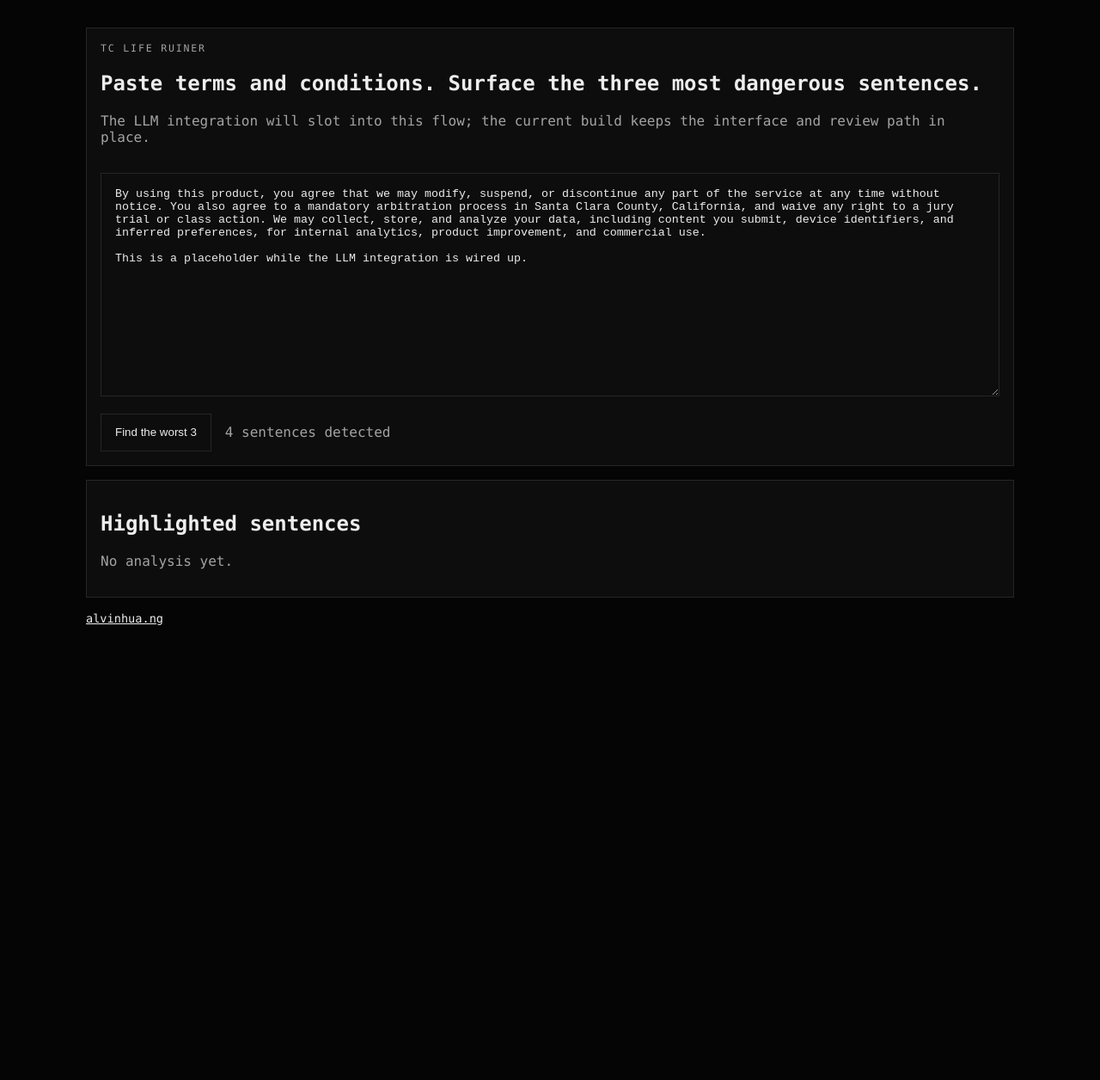
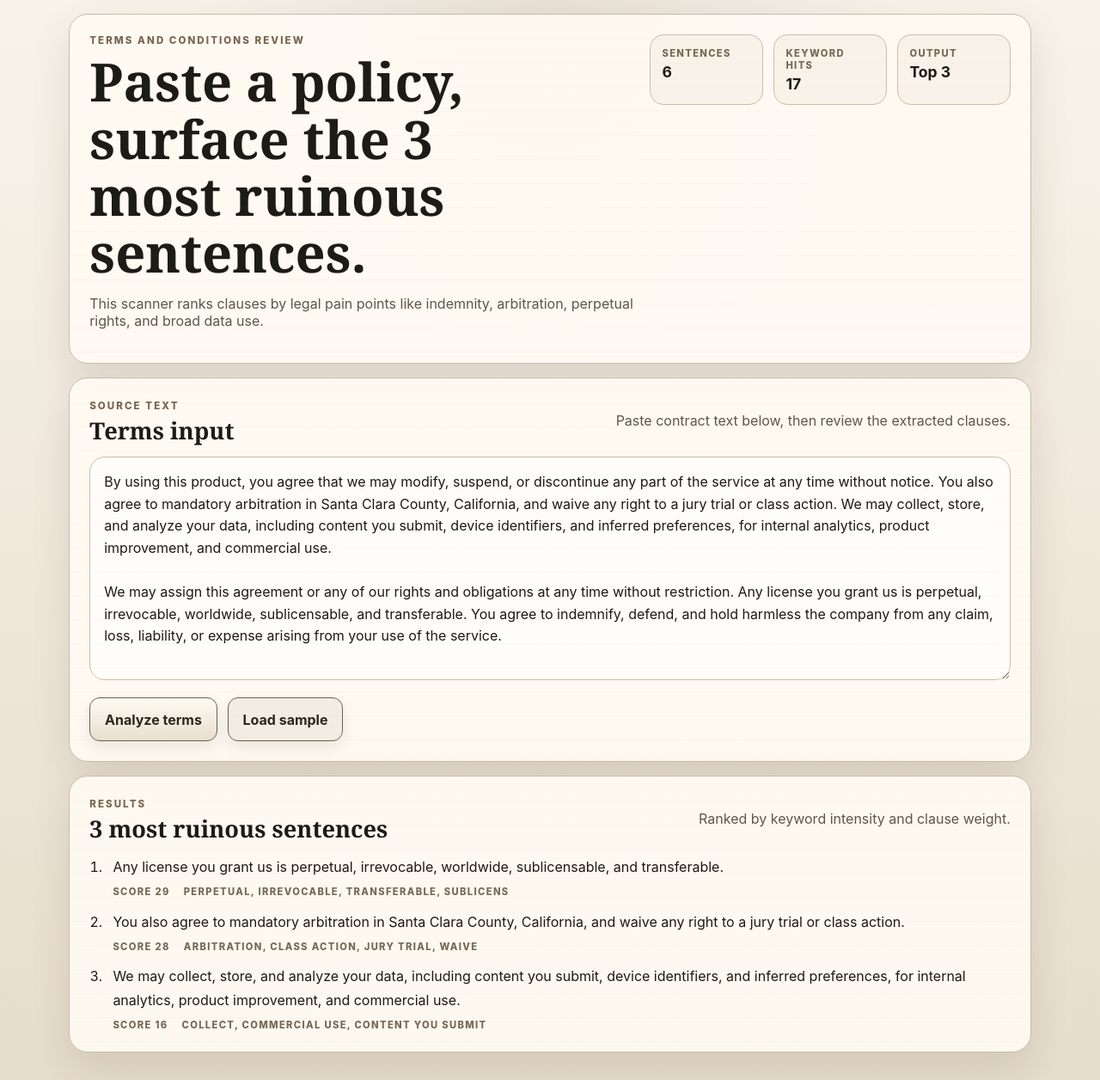
Before and after one commit to alvinhhh/stupid-ideas-hub, a React (Vite) app in the folder projects/tc-life-ruiner/: page / in a window 1280 px wide. Shown: the whole page at 86% size. Before the commit the page ends 800 px from the top, so only its background shows below. Built offline with nearby package versions, Linux system fonts and the light colour scheme.

Commit message:
Overhaul tc-life-ruiner analyzer and UI

```diff
--- a/projects/tc-life-ruiner/src/App.jsx
+++ b/projects/tc-life-ruiner/src/App.jsx
@@ -1,55 +1,185 @@
 import { useMemo, useState } from 'react';
 
-const defaultText = `By using this product, you agree that we may modify, suspend, or discontinue any part of the service at any time without notice. You also agree to a mandatory arbitration process in Santa Clara County, California, and waive any right to a jury trial or class action. We may collect, store, and analyze your data, including content you submit, device identifiers, and inferred preferences, for internal analytics, product improvement, and commercial use.
+const DEFAULT_TEXT = `By using this product, you agree that we may modify, suspend, or discontinue any part of the service at any time without notice. You also agree to mandatory arbitration in Santa Clara County, California, and waive any right to a jury trial or class action. We may collect, store, and analyze your data, including content you submit, device identifiers, and inferred preferences, for internal analytics, product improvement, and commercial use.
 
-This is a placeholder while the LLM integration is wired up.`;
+We may assign this agreement or any of our rights and obligations at any time without restriction. Any license you grant us is perpetual, irrevocable, worldwide, sublicensable, and transferable. You agree to indemnify, defend, and hold harmless the company from any claim, loss, liability, or expense arising from your use of the service.`;
+
+const RUINOUS_KEYWORDS = [
+  { term: 'indemnif', weight: 7 },
+  { term: 'arbitration', weight: 7 },
+  { term: 'class action', weight: 8 },
+  { term: 'jury trial', weight: 6 },
+  { term: 'perpetual', weight: 7 },
+  { term: 'irrevocable', weight: 7 },
+  { term: 'transferable', weight: 4 },
+  { term: 'sublicens', weight: 6 },
+  { term: 'waive', weight: 5 },
+  { term: 'liability', weight: 5 },
+  { term: 'disclaim', weight: 5 },
+  { term: 'terminate', weight: 4 },
+  { term: 'assign', weight: 4 },
+  { term: 'collect', weight: 4 },
+  { term: 'commercial use', weight: 5 },
+  { term: 'without notice', weight: 5 },
+  { term: 'any time', weight: 3 },
+  { term: 'broad', weight: 2 },
+  { term: 'exclusive', weight: 2 },
+  { term: 'royalty-free', weight: 4 },
+  { term: 'license', weight: 3 },
+  { term: 'government', weight: 2 },
+  { term: 'content you submit', weight: 4 },
+  { term: 'third party', weight: 2 },
+  { term: 'no warranty', weight: 5 },
+];
+
+const EFFECT_WORDS = ['indemnify', 'arbitrate', 'waive', 'transfer', 'license', 'collect', 'discontinue', 'terminate', 'sublicense'];
 
 function splitSentences(text) {
-  return text.match(/[^.!?]+[.!?]?/g)?.map((sentence) => sentence.trim()).filter(Boolean) ?? [];
+  return text
+    .replace(/\s+/g, ' ')
+    .match(/[^.!?]+[.!?]+|[^.!?]+$/g)
+    ?.map((sentence) => sentence.trim())
+    .filter(Boolean) ?? [];
 }
 
-function pickDangerousSentences(sentences) {
-  return [...sentences]
-    .sort((a, b) => b.length - a.length)
-    .slice(0, 3);
+function scoreSentence(sentence) {
+  const lower = sentence.toLowerCase();
+  let score = 0;
+  const hits = [];
+
+  for (const entry of RUINOUS_KEYWORDS) {
+    if (lower.includes(entry.term)) {
+      score += entry.weight;
+      hits.push(entry.term);
+    }
+  }
+
+  for (const word of EFFECT_WORDS) {
+    if (lower.includes(word)) {
+      score += 1;
+    }
+  }
+
+  if (lower.includes('any') && lower.includes('rights')) {
+    score += 2;
+  }
+
+  if (lower.includes('without')) {
+    score += 1;
+  }
+
+  if (sentence.length > 180) {
+    score += 2;
+  } else if (sentence.length > 120) {
+    score += 1;
+  }
+
+  return {
+    sentence,
+    score,
+    hits,
+  };
+}
+
+function analyzeText(text) {
+  const sentences = splitSentences(text);
+  const scored = sentences.map(scoreSentence).sort((a, b) => {
+    if (b.score !== a.score) {
+      return b.score - a.score;
+    }
+    return b.sentence.length - a.sentence.length;
+  });
+
+  return scored.slice(0, 3);
+}
+
+function formatHits(hits) {
+  if (hits.length === 0) {
+    return 'general risk language';
+  }
+
+  const unique = [...new Set(hits)];
+  return unique.slice(0, 4).join(', ');
 }
 
 export default function App() {
-  const [input, setInput] = useState(defaultText);
-  const [result, setResult] = useState([]);
+  const [input, setInput] = useState(DEFAULT_TEXT);
+  const [results, setResults] = useState(() => analyzeText(DEFAULT_TEXT));
 
   const sentenceCount = useMemo(() => splitSentences(input).length, [input]);
+  const keywordHits = useMemo(() => {
+    const lower = input.toLowerCase();
+    return RUINOUS_KEYWORDS.filter((item) => lower.includes(item.term)).length;
+  }, [input]);
 
   const analyze = () => {
-    const sentences = splitSentences(input);
-    setResult(pickDangerousSentences(sentences));
+    setResults(analyzeText(input));
   };
 
   return (
-    <main className='app shell'>
-      <section className='hero card'>
-        <p className='eyebrow'>tc life ruiner</p>
-        <h1>Paste terms and conditions. Surface the three most dangerous sentences.</h1>
-        <p className='lede'>The LLM integration will slot into this flow; the current build keeps the interface and review path in place.</p>
-        <textarea value={input} onChange={(e) => setInput(e.target.value)} />
-        <div className='actions'>
-          <button onClick={analyze}>Find the worst 3</button>
-          <span className='meta'>{sentenceCount} sentences detected</span>
+    <main className='shell'>
+      <section className='hero card paper-card'>
+        <div>
+          <p className='eyebrow'>terms and conditions review</p>
+          <h1>Paste a policy, surface the 3 most ruinous sentences.</h1>
+          <p className='lede'>This scanner ranks clauses by legal pain points like indemnity, arbitration, perpetual rights, and broad data use.</p>
+        </div>
+        <div className='stats-grid'>
+          <div>
+            <span>Sentences</span>
+            <strong>{sentenceCount}</strong>
+          </div>
+          <div>
+            <span>Keyword hits</span>
+            <strong>{keywordHits}</strong>
+          </div>
+          <div>
+            <span>Output</span>
+            <strong>Top 3</strong>
+          </div>
         </div>
       </section>
 
-      <section className='card output'>
-        <h2>Highlighted sentences</h2>
-        {result.length === 0 ? (
-          <p className='lede'>No analysis yet.</p>
+      <section className='card editor-card paper-card'>
+        <div className='section-head'>
+          <div>
+            <p className='eyebrow'>source text</p>
+            <h2>Terms input</h2>
+          </div>
+          <p className='meta'>Paste contract text below, then review the extracted clauses.</p>
+        </div>
+        <textarea value={input} onChange={(event) => setInput(event.target.value)} spellCheck='false' />
+        <div className='actions'>
+          <button type='button' onClick={analyze}>Analyze terms</button>
+          <button type='button' className='secondary' onClick={() => { setInput(DEFAULT_TEXT); setResults(analyzeText(DEFAULT_TEXT)); }}>Load sample</button>
+        </div>
+      </section>
+
+      <section className='card results-card paper-card'>
+        <div className='section-head'>
+          <div>
+            <p className='eyebrow'>results</p>
+            <h2>3 most ruinous sentences</h2>
+          </div>
+          <p className='meta'>Ranked by keyword intensity and clause weight.</p>
+        </div>
+
+        {results.length === 0 ? (
+          <p className='empty-state'>No analysis yet. Paste text and analyze it.</p>
         ) : (
-          <ol>{result.map((sentence) => <li key={sentence}>{sentence}</li>)}</ol>
+          <ol className='ruin-list'>
+            {results.map((item) => (
+              <li key={item.sentence} className='ruin-item'>
+                <div className='ruin-copy'>{item.sentence}</div>
+                <div className='ruin-meta'>
+                  <span>Score {item.score}</span>
+                  <span>{formatHits(item.hits)}</span>
+                </div>
+              </li>
+            ))}
+          </ol>
         )}
       </section>
-
-      <footer className='plain-footer'>
-        <a href='https://alvinhua.ng' target='_blank' rel='noreferrer'>alvinhua.ng</a>
-      </footer>
     </main>
   );
 }
--- a/projects/tc-life-ruiner/src/styles.css
+++ b/projects/tc-life-ruiner/src/styles.css
@@ -1,89 +1,229 @@
 :root {
-  color-scheme: dark;
-  font-family: ui-monospace, SFMono-Regular, Menlo, Monaco, Consolas, monospace;
-  color: #ededed;
-  background: #050505;
+  color-scheme: light;
+  font-family: Inter, ui-sans-serif, system-ui, -apple-system, BlinkMacSystemFont, 'Segoe UI', sans-serif;
+  color: #1d1b16;
+  background:
+    linear-gradient(180deg, #f5f1e8 0%, #ebe1d0 100%);
 }
 
 * {
   box-sizing: border-box;
 }
 
+html,
+body,
+#root {
+  min-height: 100%;
+}
+
 body {
   margin: 0;
-  min-height: 100vh;
-  background: #050505;
+  background:
+    radial-gradient(circle at top, rgba(106, 89, 64, 0.12), transparent 30%),
+    linear-gradient(180deg, #f8f3ea 0%, #e7ddcc 100%);
+}
+
+button,
+input,
+textarea {
+  font: inherit;
+}
+
+button {
+  border: 1px solid #6d614f;
+  background: linear-gradient(180deg, #fffaf2 0%, #e8dfcf 100%);
+  color: #2c261d;
+  padding: 0.9rem 1.05rem;
+  border-radius: 12px;
+  cursor: pointer;
+  font-weight: 700;
+  box-shadow: 0 8px 18px rgba(36, 27, 16, 0.08);
+}
+
+button:hover {
+  background: linear-gradient(180deg, #fffdf8 0%, #ddd3c2 100%);
+}
+
+button.secondary {
+  background: #f2ece2;
+}
+
+.shell {
+  width: min(1120px, calc(100vw - 1.5rem));
+  margin: 0 auto;
+  padding: 1rem 0 2rem;
+  display: grid;
+  gap: 1rem;
+}
+
+.card {
+  border: 1px solid #c9bca8;
+  background: rgba(255, 251, 244, 0.92);
+  border-radius: 22px;
+  box-shadow: 0 18px 45px rgba(60, 45, 28, 0.12);
+}
+
+.paper-card {
+  position: relative;
+  overflow: hidden;
+}
+
+.paper-card::before {
+  content: '';
+  position: absolute;
+  inset: 0;
+  pointer-events: none;
+  background-image: linear-gradient(rgba(130, 110, 87, 0.05) 1px, transparent 1px);
+  background-size: 100% 28px;
+  opacity: 0.6;
+}
+
+.hero,
+.editor-card,
+.results-card {
+  padding: 1.45rem;
+}
+
+.hero {
+  display: flex;
+  align-items: flex-start;
+  justify-content: space-between;
+  gap: 1rem;
+}
+
+.hero h1,
+.section-head h2 {
+  margin: 0;
+  line-height: 1.08;
+  font-family: Georgia, 'Times New Roman', serif;
+}
+
+.hero h1 {
+  font-size: clamp(2.2rem, 4.8vw, 4.3rem);
+  max-width: 14ch;
+}
+
+.eyebrow {
+  margin: 0 0 0.45rem;
+  color: #7a6450;
+  text-transform: uppercase;
+  letter-spacing: 0.18em;
+  font-size: 0.72rem;
+  font-weight: 800;
+}
+
+.lede,
+.meta,
+.empty-state {
+  color: #615548;
+}
+
+.stats-grid {
+  display: grid;
+  grid-template-columns: repeat(3, minmax(0, 1fr));
+  gap: 0.75rem;
+  min-width: min(420px, 100%);
+}
+
+.stats-grid > div {
+  border: 1px solid #ccbca6;
+  background: #f8f2e8;
+  border-radius: 16px;
+  padding: 0.85rem;
+}
+
+.stats-grid span,
+.ruin-meta span {
+  display: block;
+  color: #786856;
+  text-transform: uppercase;
+  letter-spacing: 0.12em;
+  font-size: 0.7rem;
+  font-weight: 800;
+}
+
+.stats-grid strong,
+.ruin-meta strong {
+  display: block;
+  margin-top: 0.25rem;
+  font-size: 1.1rem;
+}
+
+.section-head {
+  display: flex;
+  align-items: end;
+  justify-content: space-between;
+  gap: 1rem;
+  margin-bottom: 1rem;
+}
+
+.section-head h2 {
+  font-size: 1.7rem;
 }
 
 textarea {
   width: 100%;
   min-height: 260px;
-  margin-top: 1rem;
-  border-radius: 0;
-  border: 1px solid #262626;
-  background: #0d0d0d;
-  color: inherit;
+  border: 1px solid #cdbca6;
+  background: #fffdf9;
+  color: #201913;
+  border-radius: 18px;
   padding: 1rem;
   resize: vertical;
-}
-
-button {
-  border: 1px solid #262626;
-  border-radius: 0;
-  padding: 0.85rem 1rem;
-  background: #0d0d0d;
-  color: #ededed;
-  cursor: pointer;
-}
-
-button:hover {
-  background: #151515;
-}
-
-.shell {
-  width: min(1080px, calc(100vw - 2rem));
-  margin: 0 auto;
-  padding: 2rem 0 3rem;
-  display: grid;
-  gap: 1rem;
-}
-
-.card {
-  border: 1px solid #262626;
-  background: #0d0d0d;
-  padding: 1rem;
-}
-
-.eyebrow {
-  margin: 0 0 0.5rem;
-  color: #a3a3a3;
-  text-transform: uppercase;
-  letter-spacing: 0.16em;
-  font-size: 0.72rem;
-}
-
-.lede,
-.meta {
-  color: #a3a3a3;
+  line-height: 1.6;
+  box-shadow: inset 0 1px 0 rgba(255, 255, 255, 0.8);
 }
 
 .actions {
   display: flex;
-  gap: 1rem;
-  align-items: center;
+  gap: 0.75rem;
+  flex-wrap: wrap;
   margin-top: 1rem;
-  flex-wrap: wrap;
 }
 
-ol {
-  padding-left: 1.25rem;
+.ruin-list {
+  display: grid;
+  gap: 0.85rem;
+  margin: 0;
+  padding-left: 1.2rem;
 }
 
-.plain-footer {
-  color: #a3a3a3;
-  font-size: 0.85rem;
+.ruin-item {
+  padding-left: 0.5rem;
 }
 
-.plain-footer a {
-  color: #ededed;
+.ruin-copy {
+  font-size: 1rem;
+  line-height: 1.75;
+  color: #201913;
 }
+
+.ruin-meta {
+  display: flex;
+  gap: 1rem;
+  flex-wrap: wrap;
+  margin-top: 0.5rem;
+}
+
+.empty-state {
+  margin: 0;
+  padding-top: 0.25rem;
+}
+
+@media (max-width: 900px) {
+  .hero,
+  .section-head {
+    grid-template-columns: 1fr;
+    display: grid;
+  }
+
+  .stats-grid {
+    min-width: 0;
+  }
+}
+
+@media (max-width: 680px) {
+  .stats-grid {
+    grid-template-columns: 1fr;
+  }
+}
```
